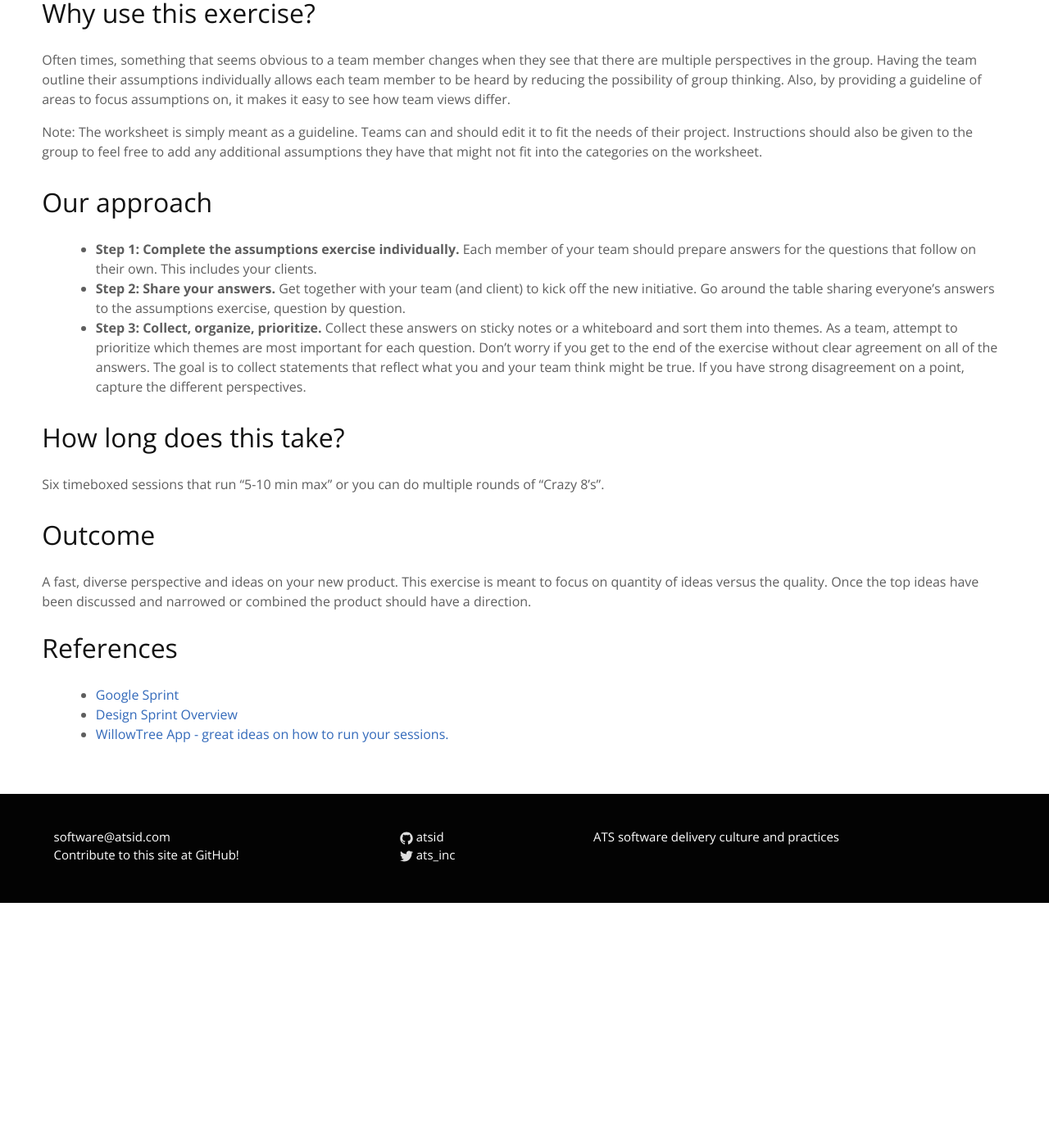
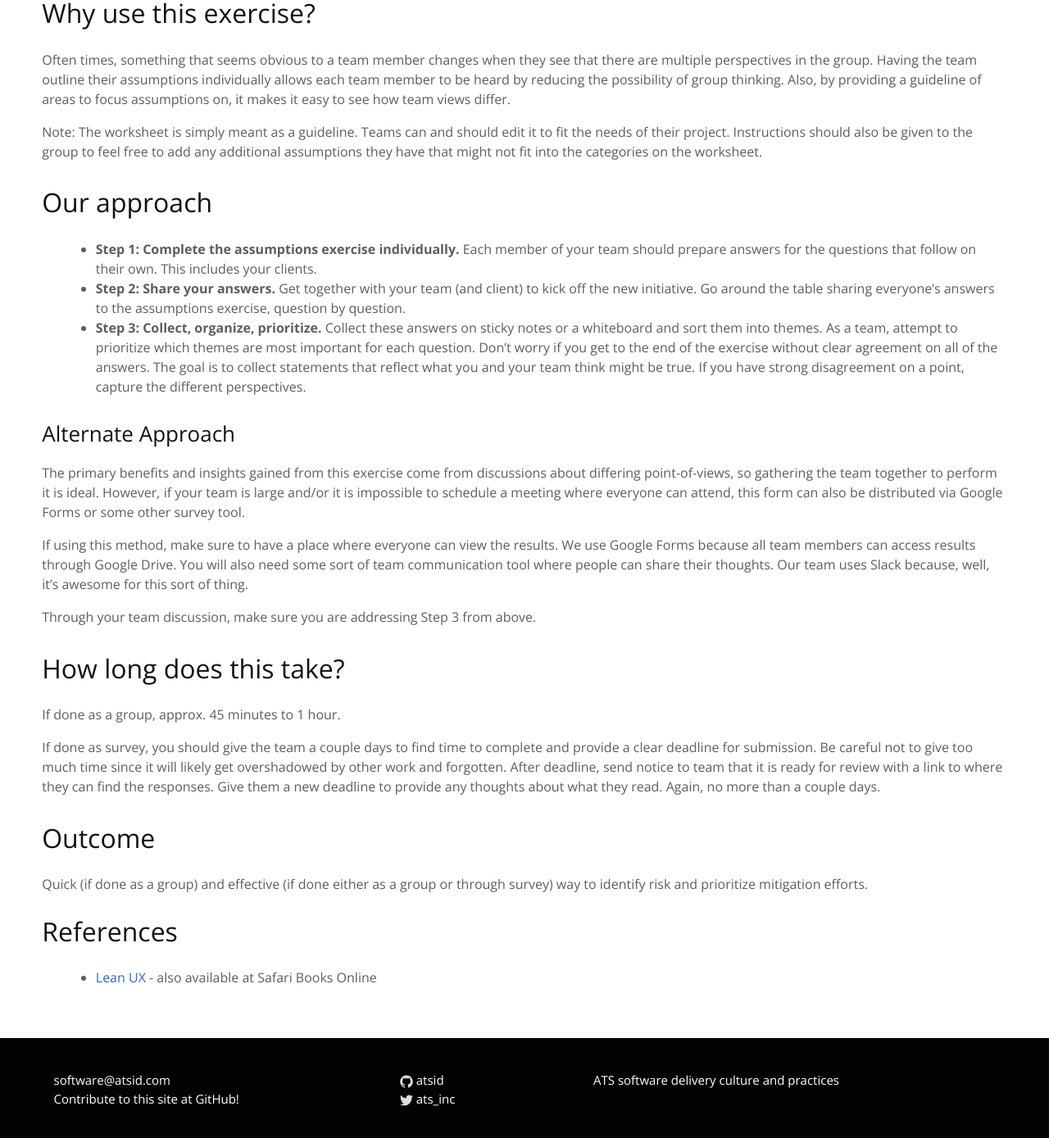
Before and after one commit to atsid/guides, a Jekyll site: the page built from business-assumptions.md, in a window 1280 px wide and 1400 px high, scrolled down 795 px. Shown: the top 1389 px of the window at 82% size. Built offline with Jekyll 4.4.1, drawn with Linux system fonts in a browser that asks for light colours; before the commit the page ends 1897 px from its top, so only the background shows below that.

Commit message:
Update 2017-05-09T17:21:33.186Z

```diff
--- a/business-assumptions.md
+++ b/business-assumptions.md
@@ -33,16 +33,24 @@ Note: The worksheet is simply meant as a guideline. Teams can and should edit it
 * <b>Step 2: Share your answers.</b> Get together with your team (and client) to kick off the new initiative. Go around the table sharing everyone’s answers to the assumptions exercise, question by question.
 * <b>Step 3: Collect, organize, prioritize.</b> Collect these answers on sticky notes or a whiteboard and sort them into themes. As a team, attempt to prioritize which themes are most important for each question. Don’t worry if you get to the end of the exercise without clear agreement on all of the answers. The goal is to collect statements that reflect what you and your team think might be true. If you have strong disagreement on a point, capture the different perspectives.
 
+### Alternate Approach
+
+The primary benefits and insights gained from this exercise come from discussions about differing point-of-views, so gathering the team together to perform it is ideal. However, if your team is large and/or it is impossible to schedule a meeting where everyone can attend, this form can also be distributed via Google Forms or some other survey tool.
+
+If using this method, make sure to have a place where everyone can view the results. We use Google Forms because all team members can access results through Google Drive. You will also need some sort of team communication tool where people can share their thoughts. Our team uses Slack because, well, it's awesome for this sort of thing.
+
+Through your team discussion, make sure you are addressing Step 3 from above.
+
 ## How long does this take?
 
-Six timeboxed sessions that run "5-10 min max" or you can do multiple rounds of “Crazy 8’s”.
+If done as a group, approx. 45 minutes to 1 hour.
+
+If done as survey, you should give the team a couple days to find time to complete and provide a clear deadline for submission.  Be careful not to give too much time since it will likely get overshadowed by other work and forgotten. After deadline, send notice to team that it is ready for review with a link to where they can find the responses. Give them a new deadline to provide any thoughts about what they read.  Again, no more than a couple days.
 
 ## Outcome
 
-A fast, diverse perspective and ideas on your new product. This exercise is meant to focus on quantity of ideas versus the quality. Once the top ideas have been discussed and narrowed or combined the product should have a direction.
+Quick (if done as a group) and effective (if done either as a group or through survey) way to identify risk and prioritize mitigation efforts.
 
 # References
 
-* [Google Sprint](http://www.gv.com/sprint)
-* [Design Sprint Overview](https://youtu.be/IgNmCcVD6DM?list=PLre6coeNHPvy1TnC7Bf1O5s10xjUI9bBO)
-* [WillowTree App - great ideas on how to run your sessions. ](http://willowtreeapps.com/blog/3-steps-to-running-design-studio-workshops-best-practices-tips/)
+* [Lean UX](https://www.amazon.com/Lean-UX-Applying-Principles-Experience/dp/1449311652) - also available at Safari Books Online
```
